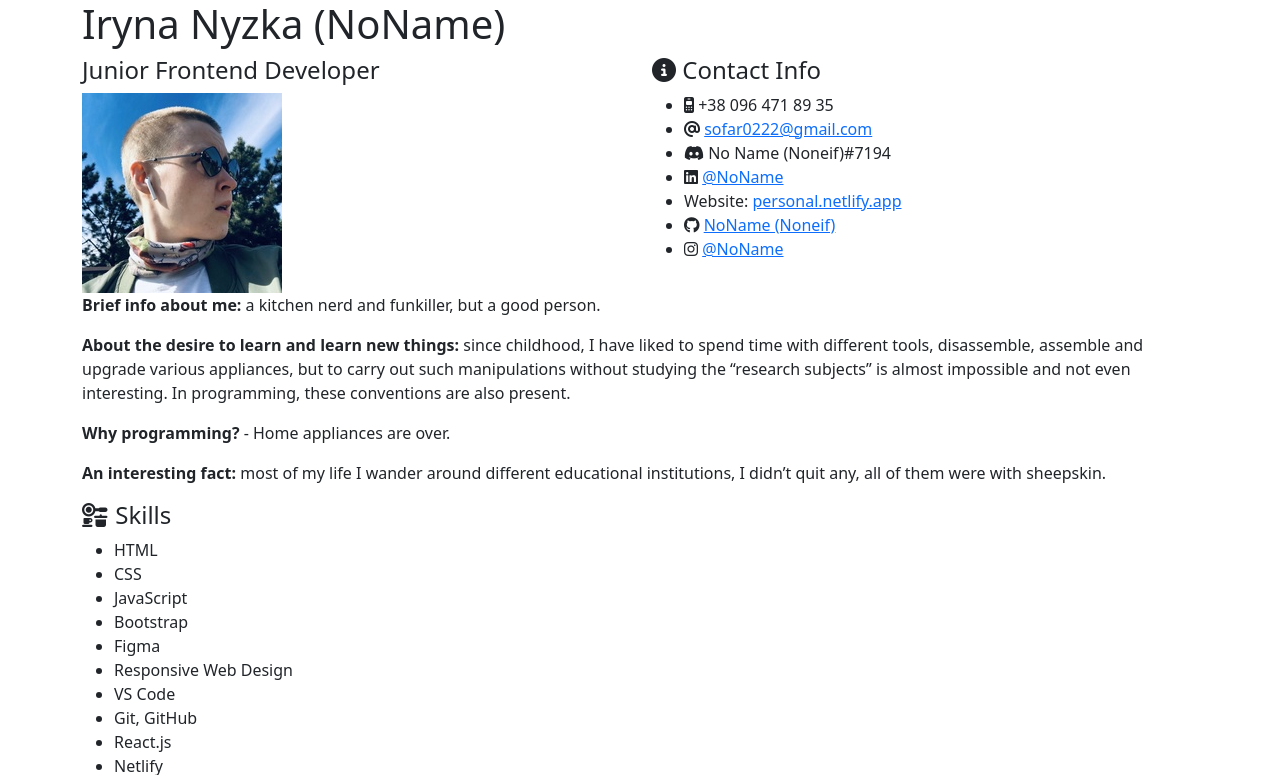
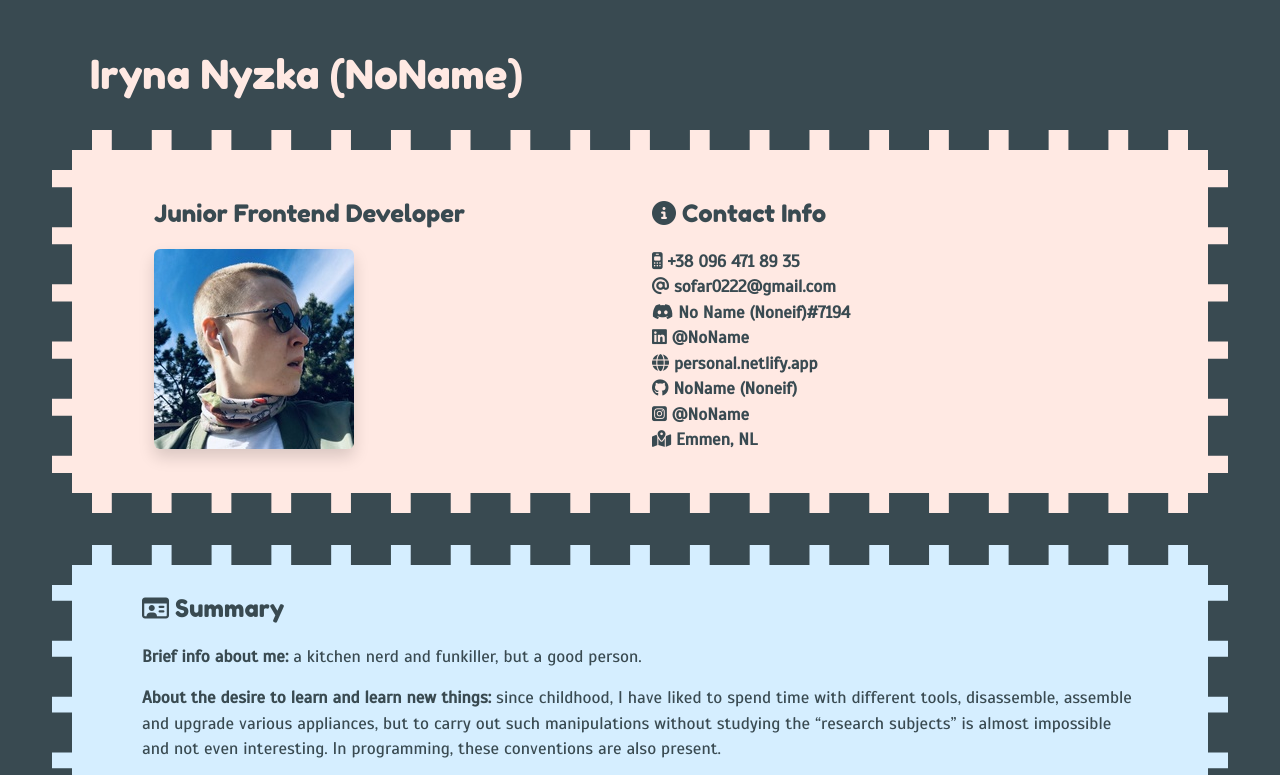
Before and after one commit to Noneif/rsschool-cv, a plain HTML site: page index.html in a window 1280 px wide. Shown: the top 775 px of the page. Drawn offline with nearby package versions, Linux system fonts and the light colour scheme.

Commit message:
feat: add style to cv, add some social icon

```diff
--- a/index.html
+++ b/index.html
@@ -8,6 +8,9 @@
       src="https://kit.fontawesome.com/f9a85f3328.js"
       crossorigin="anonymous"
     ></script>
+    <link rel="preconnect" href="https://fonts.googleapis.com">
+<link rel="preconnect" href="https://fonts.gstatic.com" crossorigin>
+<link href="https://fonts.googleapis.com/css2?family=Fredoka+One&family=Scada&display=swap" rel="stylesheet">
     <link
       href="https://cdn.jsdelivr.net/npm/bootstrap@5.2.1/dist/css/bootstrap.min.css"
       rel="stylesheet"
@@ -18,14 +21,14 @@
     <title>CV</title>
   </head>
   <body>
-    <div class="container">
+    <div class="container-fluid">
       <h1>Iryna Nyzka (NoName)</h1>
-      <header class="row">
-        <div class="col-6">
+      <header class="row header">
+        <div class="col">
           <h4>Junior Frontend Developer</h4>
-          <img src="./img/my-photo.JPG" alt="my photo" />
+          <img src="./img/my-photo.JPG" alt="my photo" class="rounded shadow" />
         </div>
-        <div class="col-6">
+        <div class="col">
           <h4><i class="fa-solid fa-circle-info"></i> Contact Info</h4>
           <ul>
             <li><i class="fa-solid fa-mobile-retro"></i> +38 096 471 89 35</li>
@@ -34,7 +37,6 @@
               <a
                 href="mailto:sofar0222@gmail.com"
                 title="Mail to NoName"
-                class="social-links"
                 >sofar0222@gmail.com</a
               >
             </li>
@@ -44,14 +46,13 @@
               <a
                 href="https://www.linkedin.com/in/no-name-181abb234/"
                 title="LinkedIn Profile"
-                class="social-links"
                 target="_blank"
                 >@NoName</a
               >
             </li>
             <li>
-              Website:
-              <a href="https://musical-cupcake-a8f1f8.netlify.app/"
+              <i class="fa-solid fa-globe"></i>
+              <a href="https://musical-cupcake-a8f1f8.netlify.app/" target="_blank"
                 >personal.netlify.app</a
               >
             </li>
@@ -60,26 +61,26 @@
               <a
                 href="https://github.com/Noneif"
                 title="GitHub Profile"
-                class="social-links"
                 target="_blank"
                 >NoName (Noneif)</a
               >
             </li>
             <li>
-              <i class="fa-brands fa-instagram"></i>
+              <i class="fa-brands fa-square-instagram"></i>
               <a
                 href="https://www.instagram.com/bams_boooooooooo/"
                 title="Connect to NoName"
-                class="social-links"
                 target="_blank"
                 >@NoName</a
               >
             </li>
+            <li><i class="fa-solid fa-map-location-dot"></i> Emmen, NL</li>
           </ul>
         </div>
       </header>
       <main>
-        <section>
+        <section class="section-1 about">
+          <h4><i class="fa-regular fa-id-card"></i> Summary</h4>
           <p>
             <strong>Brief info about me:</strong> a kitchen nerd and funkiller,
             but a good person.
@@ -99,7 +100,7 @@
             them were with sheepskin.
           </p>
         </section>
-        <section>
+        <section class="section-2">
           <h4><i class="fa-solid fa-kitchen-set"></i> Skills</h4>
           <ul>
             <li>HTML</li>
@@ -114,10 +115,8 @@
             <li>Netlify</li>
           </ul>
         </section>
-        <section>
-          <h4><i class="fa-solid fa-code"></i> Code Example</h4>
-          <pre>
-            <code>
+        <section class="section-1">
+          <h4><i class="fa-solid fa-code"></i> Code Example</h4><pre><code>
                 function formatDate(date) {
                   let now = new Date(date);
                   let days = [
@@ -144,9 +143,9 @@ function formatDate(date) {
 </code>
 </pre>
 </section>
-        <section>
+        <section class="section-2">
           <h4><i class="fa-solid fa-briefcase"></i> Experience</h4>
-<div class="row ms-1 me-1 ms-sm-2 me-sm-2">
+<div class="row">
         <div class="col-md-6">
           <a
             href="https://hilarious-biscochitos-e7149d.netlify.app/"
@@ -159,8 +158,8 @@ function formatDate(date) {
               class="img-fluid rounded shadow"
           /></a>
           <h5 class="mt-3">Guitar Project</h5>
-          <p class="mb-5">
-            <strong>Tech Stack:</strong>HTML, CSS, JavaScript.
+          <p class="mb-3">
+            <strong>Tech Stack:</strong> HTML, CSS, JavaScript.
           </p>
         </div>
         <div class="col-md-6">
@@ -174,12 +173,12 @@ function formatDate(date) {
               class="img-fluid rounded shadow"
           /></a>
           <h5 class="mt-3">Weather App</h5>
-          <p class="mb-5">
-            <strong>Tech Stack:</strong>HTML, CSS, Bootstrap, JavaScript, Axios, Geolocation API, Open Weather API.
+          <p class="mb-3">
+            <strong>Tech Stack:</strong> HTML, CSS, Bootstrap, JavaScript, Axios, Geolocation API, Open Weather API.
           </p>
         </div>
       </div>
-      <div class="row ms-1 me-1 ms-sm-2 me-sm-2">
+      <div class="row">
         <div class="col-md-6">
           <a
             href="https://vocal-shortbread-8d1e02.netlify.app/"
@@ -192,8 +191,8 @@ function formatDate(date) {
               class="img-fluid rounded shadow"
           /></a>
           <h5 class="mt-3">React Weather App</h5>
-          <p class="mb-5">
-            <strong>Tech Stack:</strong>HTML, CSS, Bootstrap, JavaScript, React.js, Axios, Open Weather API.
+          <p class="mb-3">
+            <strong>Tech Stack:</strong> HTML, CSS, Bootstrap, JavaScript, React.js, Axios, Open Weather API.
           </p>
         </div>
         <div class="col-md-6">
@@ -208,12 +207,11 @@ function formatDate(date) {
           /></a>
           <h5 class="mt-3">React Dictionary App</h5>
           <p>
-            <strong>Tech Stack:</strong>HTML, CSS, Bootstrap, JavaScript, React.js, Axios, Free Dictionary API, Pexels API.
+            <strong>Tech Stack:</strong> HTML, CSS, Bootstrap, JavaScript, React.js, Axios, Free Dictionary API, Pexels API.
           </p>
         </div>
-
         </section>
-        <section>
+        <section class="section-1">
           <h4><i class="fa-solid fa-graduation-cap"></i> Education</h4>
           <h5><i class="fa-solid fa-building-columns"></i> Universities:</h5>
           <ul>
@@ -224,13 +222,13 @@ function formatDate(date) {
           </ul>
           <h5><i class="fa-solid fa-award"></i> Certifications:</h5>
           <ul>
-            <li><a href="https://www.shecodes.io/certificates/f2dd698bac6df7f22beb69154cb164c3">SheCodes Basics</a></li>
-            <li><a href="https://www.shecodes.io/certificates/0b56b536b045c35f04b2269ecc88bd4d">SheCodes Plus</a></li>
-            <li><a href="https://www.shecodes.io/certificates/2ed8064a3bfef16ad9c969417b244735">SheCodes Responsive</a></li>
-            <li><a href="https://www.shecodes.io/certificates/45bcef3bb686abdba86c1a4048e20fa2">SheCodes React</a></li>
+            <li><a href="https://www.shecodes.io/certificates/f2dd698bac6df7f22beb69154cb164c3" target="_blank">SheCodes Basics</a></li>
+            <li><a href="https://www.shecodes.io/certificates/0b56b536b045c35f04b2269ecc88bd4d" target="_blank">SheCodes Plus</a></li>
+            <li><a href="https://www.shecodes.io/certificates/2ed8064a3bfef16ad9c969417b244735" target="_blank">SheCodes Responsive</a></li>
+            <li><a href="https://www.shecodes.io/certificates/45bcef3bb686abdba86c1a4048e20fa2" target="_blank">SheCodes React</a></li>
           </ul>
         </section>
-        <section>
+        <section class="section-2">
           <h4><i class="fa-solid fa-language"></i> Languages</h4>
           <ul>
             <li>English (B1-B2)</li>
--- a/style.css
+++ b/style.css
@@ -0,0 +1,89 @@
+:root {
+  --first-color: #394a51;
+  --second-color: #d5eeff;
+  --third-color: #ffe9e3;
+}
+.container-fluid {
+  margin: 0;
+  padding: 20px;
+  background: var(--first-color);
+}
+h1,
+footer {
+  color: var(--third-color);
+  background: var(--first-color);
+  margin: 0;
+}
+h1 {
+  padding: 30px 70px 0;
+}
+footer {
+  text-align: center;
+  font-size: 30px;
+  padding: 30px;
+}
+a {
+  text-decoration: none;
+}
+li a {
+  color: var(--first-color);
+  font-weight: bold;
+}
+footer i {
+  color: var(--third-color);
+}
+footer i:hover {
+  color: var(--second-color);
+}
+h4 {
+  padding: 20px;
+  margin: 0 0 0 -20px;
+}
+.row.header {
+  margin: 32px;
+}
+header {
+  padding: 30px 70px 40px;
+  background: var(--third-color);
+  color: var(--first-color);
+  border: 20px dashed var(--first-color);
+}
+header ul {
+  list-style-type: none;
+  margin: 0;
+  padding: 0;
+}
+header ul li {
+  font-weight: 700;
+}
+section {
+  padding: 20px 70px;
+  margin: 32px;
+  border: 20px dashed var(--first-color);
+}
+.section-1.about {
+  padding: 10px 70px 14px;
+}
+.section-1 {
+  color: var(--first-color);
+  background: var(--second-color);
+}
+.section-2 {
+  color: var(--first-color);
+  background: var(--third-color);
+}
+pre {
+  background: whitesmoke;
+  border-radius: 10px;
+  margin-bottom: 40px;
+}
+p,
+li {
+  font-family: "Scada", sans-serif;
+  font-size: 17px;
+}
+h1,
+h4,
+h5 {
+  font-family: "Fredoka One", cursive;
+}
```
Also changed, not shown: img/rsschool.svg (deleted). Lines whose indentation alone changed are shown as unchanged.
